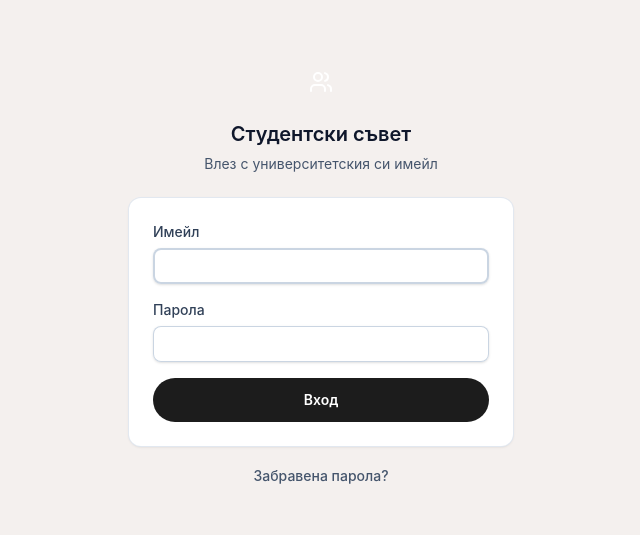
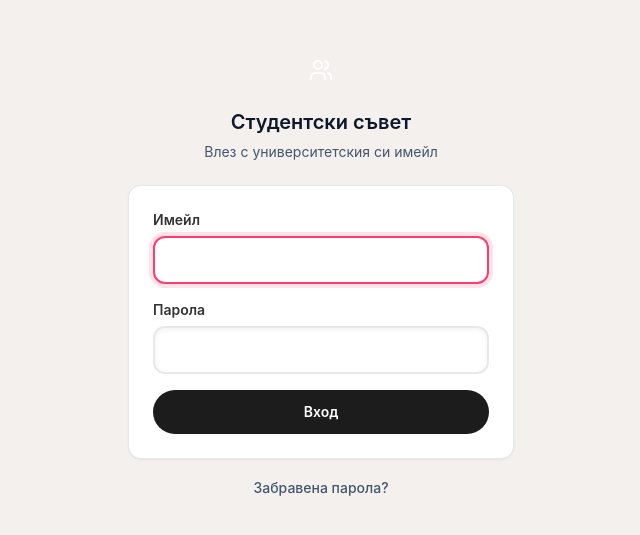
Before and after one commit to PolinaDusheva/StudentCouncilManger, a React (Vite) app in the folder frontend/: page /login in a window 1280 px wide. Shown: the part 127-662 px from the top of the page, without its empty margins (319-959 px from the left). Built offline with nearby package versions, Linux system fonts and the light colour scheme; no server answers.

Commit message:
style: reskin Input and Select with new border and focus tokens

```diff
--- a/frontend/src/components/ui/Input.tsx
+++ b/frontend/src/components/ui/Input.tsx
@@ -25,7 +25,7 @@ export const Input = forwardRef<HTMLInputElement, InputProps>(function Input(
 
   return (
     <div className="space-y-1.5">
-      <label htmlFor={id} className="block text-sm font-medium text-slate-700">
+      <label htmlFor={id} className="block text-sm font-semibold text-ink-soft">
         {label}
       </label>
 
@@ -35,22 +35,22 @@ export const Input = forwardRef<HTMLInputElement, InputProps>(function Input(
         aria-invalid={error ? true : undefined}
         aria-describedby={describedBy}
         className={cn(
-          'block w-full rounded-lg border-0 px-3 py-2 text-sm text-slate-900 shadow-sm',
-          'ring-1 ring-slate-300 ring-inset placeholder:text-slate-400',
-          'focus:ring-brand-500 focus:ring-2 focus:ring-inset focus:outline-none',
-          'disabled:cursor-not-allowed disabled:bg-slate-50 disabled:text-slate-500',
-          error && 'ring-red-500 focus:ring-red-500',
+          'block w-full rounded-xl border-2 border-line bg-surface px-4 py-3 text-sm text-ink',
+          'shadow-[inset_0_2px_5px_rgba(0,0,0,0.05)] placeholder:text-faint',
+          'focus:border-accent focus:shadow-[0_0_0_4px_rgba(255,60,112,0.15)] focus:outline-none',
+          'disabled:cursor-not-allowed disabled:bg-subtle disabled:text-faint',
+          error && 'border-danger focus:border-danger focus:shadow-none',
           className,
         )}
         {...props}
       />
 
       {error ? (
-        <p id={errorId} role="alert" className="text-sm text-red-600">
+        <p id={errorId} role="alert" className="text-sm text-danger">
           {error}
         </p>
       ) : hint ? (
-        <p id={hintId} className="text-sm text-slate-500">
+        <p id={hintId} className="text-sm text-muted">
           {hint}
         </p>
       ) : null}
--- a/frontend/src/components/ui/Select.tsx
+++ b/frontend/src/components/ui/Select.tsx
@@ -31,7 +31,7 @@ export const Select = forwardRef<HTMLSelectElement, SelectProps>(function Select
 
   return (
     <div className="space-y-1.5">
-      <label htmlFor={id} className="block text-sm font-medium text-slate-700">
+      <label htmlFor={id} className="block text-sm font-semibold text-ink-soft">
         {label}
       </label>
 
@@ -41,11 +41,10 @@ export const Select = forwardRef<HTMLSelectElement, SelectProps>(function Select
         aria-invalid={error ? true : undefined}
         aria-describedby={describedBy}
         className={cn(
-          'block w-full rounded-lg border-0 bg-white px-3 py-2 text-sm text-slate-900 shadow-sm',
-          'ring-1 ring-slate-300 ring-inset',
-          'focus:ring-brand-500 focus:ring-2 focus:ring-inset focus:outline-none',
-          'disabled:cursor-not-allowed disabled:bg-slate-50 disabled:text-slate-500',
-          error && 'ring-red-500 focus:ring-red-500',
+          'block w-full rounded-xl border-2 border-line bg-surface px-4 py-3 text-sm text-ink',
+          'focus:border-accent focus:shadow-[0_0_0_4px_rgba(255,60,112,0.15)] focus:outline-none',
+          'disabled:cursor-not-allowed disabled:bg-subtle disabled:text-faint',
+          error && 'border-danger focus:border-danger focus:shadow-none',
           className,
         )}
         {...props}
@@ -59,11 +58,11 @@ export const Select = forwardRef<HTMLSelectElement, SelectProps>(function Select
       </select>
 
       {error ? (
-        <p id={errorId} role="alert" className="text-sm text-red-600">
+        <p id={errorId} role="alert" className="text-sm text-danger">
           {error}
         </p>
       ) : hint ? (
-        <p id={hintId} className="text-sm text-slate-500">
+        <p id={hintId} className="text-sm text-muted">
           {hint}
         </p>
       ) : null}
```
